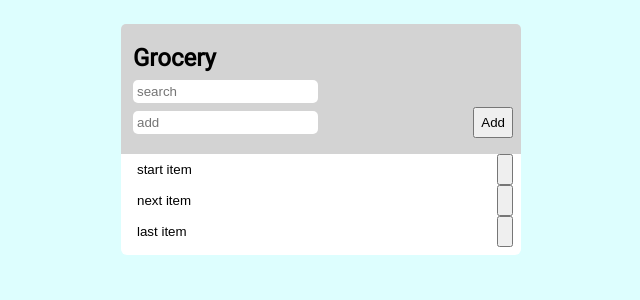
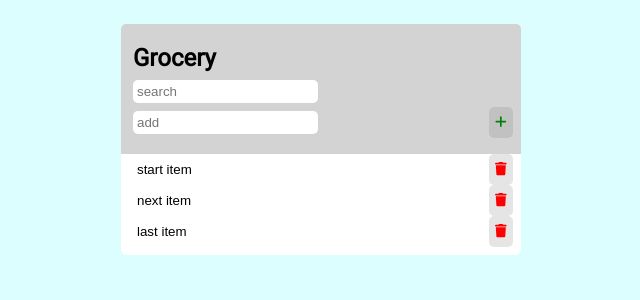
Before and after one commit to CitrusPunk/angular-todo, an Angular app: page / in a window 1280 px wide. Shown: the top 300 px of the page, without its empty margins (319-959 px from the left). Built offline with nearby package versions, Linux system fonts and the light colour scheme.

Commit message:
update: added font awesome package and initialized icon buttons

```diff
--- a/package.json
+++ b/package.json
@@ -18,6 +18,10 @@
     "@angular/platform-browser": "^15.1.0",
     "@angular/platform-browser-dynamic": "^15.1.0",
     "@angular/router": "^15.1.0",
+    "@fortawesome/angular-fontawesome": "^0.12.1",
+    "@fortawesome/fontawesome-svg-core": "^6.2.1",
+    "@fortawesome/free-solid-svg-icons": "^6.2.1",
+    "@fortawesome/vue-fontawesome": "^3.0.3",
     "rxjs": "~7.8.0",
     "tslib": "^2.3.0",
     "zone.js": "~0.12.0"
--- a/src/app/app.module.ts
+++ b/src/app/app.module.ts
@@ -5,6 +5,7 @@ import { BrowserModule } from '@angular/platform-browser';
 import { AppRoutingModule } from './app-routing.module';
 import { AppComponent } from './app.component';
 import { TodoListComponent } from './components/todo-list/todo-list.component';
+import { FontAwesomeModule } from '@fortawesome/angular-fontawesome';
 
 @NgModule({
   declarations: [
@@ -15,6 +16,7 @@ import { TodoListComponent } from './components/todo-list/todo-list.component';
     BrowserModule,
     AppRoutingModule,
     FormsModule,
+    FontAwesomeModule,
   ],
   providers: [],
   bootstrap: [AppComponent]
--- a/src/app/components/todo-list/todo-list.component.html
+++ b/src/app/components/todo-list/todo-list.component.html
@@ -11,7 +11,9 @@
     </div>
     <div class="addbar padding-inline flex-between">
       <input [(ngModel)]="addItem" placeholder="add" type="text" />
-      <button (click)="onAddItem(addItem)">Add</button>
+      <button (click)="onAddItem(addItem)">
+        <fa-icon class="add-icon" [icon]="faPlus"></fa-icon>
+      </button>
     </div>
   </div>
 
@@ -25,7 +27,7 @@
       (focusout)="deleteIfEmpty(i)"
     />
     <button (click)="onDeleteItem(i)">
-      <i class="fa-solid fa-trash"></i>
+      <fa-icon class="delete-icon" [icon]="faTrash"></fa-icon>
     </button>
   </div>
 </div>
--- a/src/app/components/todo-list/todo-list.component.sass
+++ b/src/app/components/todo-list/todo-list.component.sass
@@ -29,3 +29,25 @@ input
 .flex-between
   display: flex
   justify-content: space-between
+
+button
+  border: none
+  border-radius: 5px
+  background: rgba(125,125,125,0.2)
+
+.delete-icon
+  color: red
+
+button:hover > .delete-icon
+  color: darkred
+
+.delete-icon
+  color: red
+
+
+.add-icon
+  color: green
+
+
+button:hover > .add-icon
+  color: darkgreen
--- a/src/app/components/todo-list/todo-list.component.ts
+++ b/src/app/components/todo-list/todo-list.component.ts
@@ -1,4 +1,5 @@
 import { Component, Input, SimpleChanges } from '@angular/core';
+import { faTrash, faPlus } from '@fortawesome/free-solid-svg-icons';
 
 @Component({
   selector: 'app-todo-list',
@@ -6,6 +7,8 @@ import { Component, Input, SimpleChanges } from '@angular/core';
   styleUrls: ['./todo-list.component.sass'],
 })
 export class TodoListComponent {
+  faTrash = faTrash;
+  faPlus = faPlus;
   searchItem: string;
   filteredList: string[] = [];
   addItem: string;
--- a/src/main.ts
+++ b/src/main.ts
@@ -2,6 +2,18 @@ import { platformBrowserDynamic } from '@angular/platform-browser-dynamic';
 
 import { AppModule } from './app/app.module';
 
+/* import the fontawesome core */
+import { library } from '@fortawesome/fontawesome-svg-core'
+
+/* import font awesome icon component */
+import { FontAwesomeIcon } from '@fortawesome/vue-fontawesome'
+
+/* import specific icons */
+import { faUserSecret } from '@fortawesome/free-solid-svg-icons'
+
+/* add icons to the library */
+library.add(faUserSecret)
+
 
 platformBrowserDynamic().bootstrapModule(AppModule)
   .catch(err => console.error(err));
```
Also changed, not shown: 1 other file (tests, documents, lock files or other folders).
